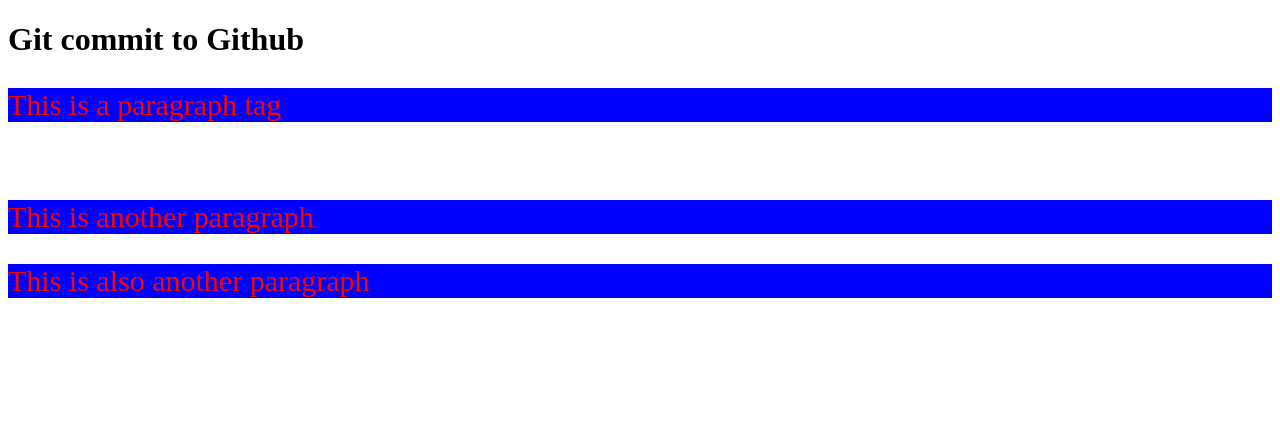
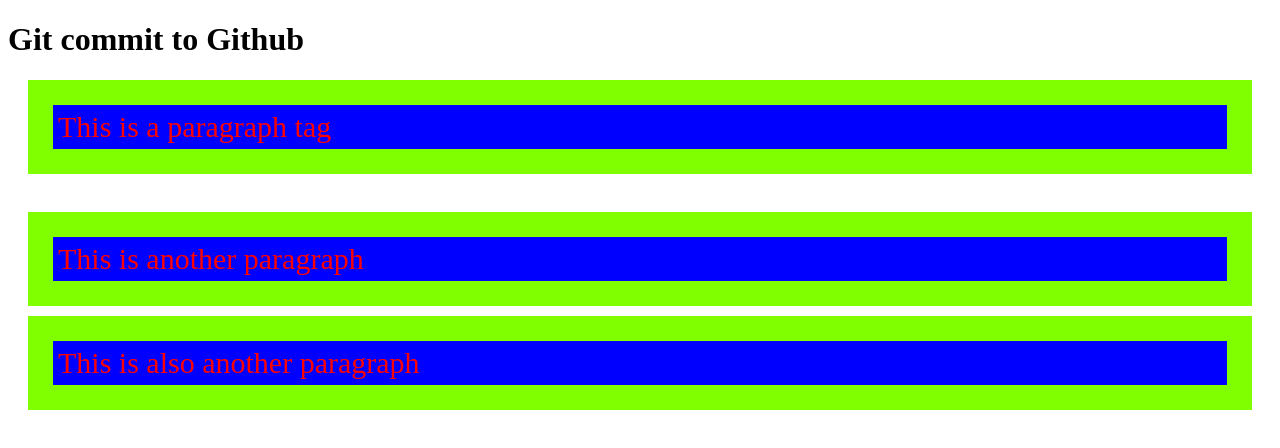
Before and after one commit to iqbal-hossain55/my-first-repo, a plain HTML site: page index.html in a window 1280 px wide. Drawn offline with Linux system fonts and the light colour scheme.

Commit message:
margin-padding added

```diff
--- a/index.css
+++ b/index.css
@@ -2,4 +2,7 @@ p {
     color: red;
     font-size: 30px;
     background-color: blue;
+    margin: 10px 20px;
+    padding: 5px 5px;
+    border: 25px solid chartreuse;
 }
```
